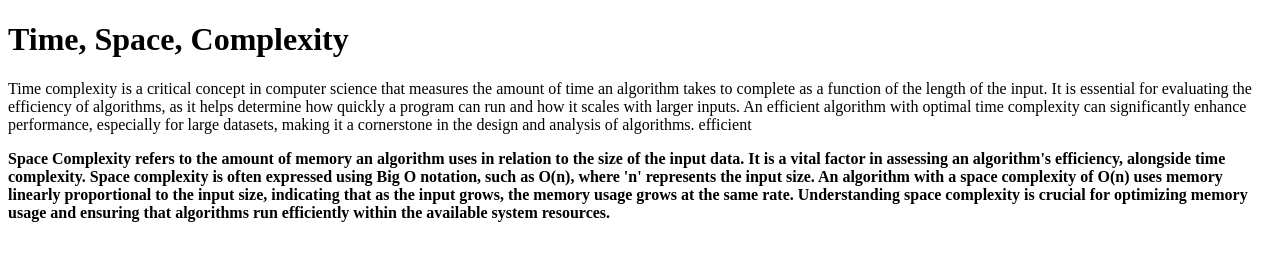
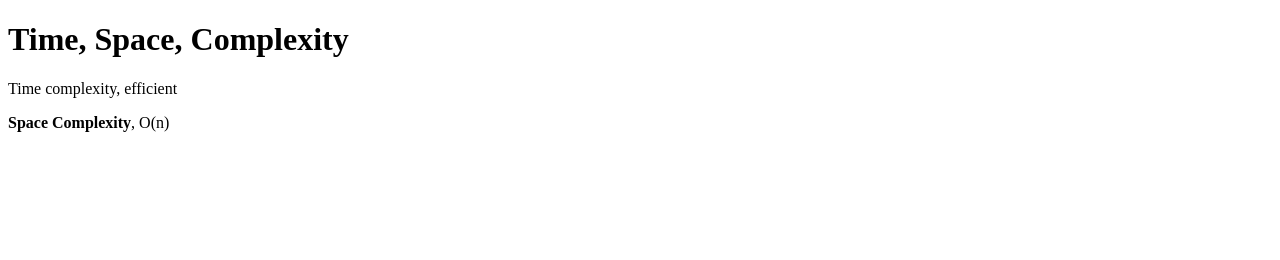
Before and after one commit to acciojob/time-and-space-complexity-HarshitTyagi651, a website: page main.html in a window 1280 px wide. Drawn offline with Linux system fonts and the light colour scheme.

Commit message:
created a submission

```diff
--- a/main.html
+++ b/main.html
@@ -9,9 +9,8 @@
 <body>
 	<!-- the entire body must be written by student -->
 	<h1>Time, Space, Complexity</h1>
-	<p>Time complexity is a critical concept in computer science that measures the amount of time an algorithm takes to complete as a function of the length of the input. It is essential for evaluating the efficiency of algorithms, as it helps determine how quickly a program can run and how it scales with larger inputs. An efficient algorithm with optimal time complexity can significantly enhance performance, especially for large datasets, making it a cornerstone in the design and analysis of algorithms. efficient</p>
-	<p><b>Space Complexity refers to the amount of memory an algorithm uses in relation to the size of the input data. It is a vital factor in assessing an algorithm's efficiency, alongside time complexity. Space complexity is often expressed using Big O notation, such as O(n), where 'n' represents the input size. An algorithm with a space complexity of O(n) uses memory linearly proportional to the input size, indicating that as the input grows, the memory usage grows at the same rate. Understanding space complexity is crucial for optimizing memory usage and ensuring that algorithms run efficiently within the available system resources.</b></p>
-	<p></p>
+	<p>Time complexity, efficient</p>
+	<p><b>Space Complexity</b>, O(n)</p>
     <script type="text/javascript" src="./script.js">
 </script>
 
```
